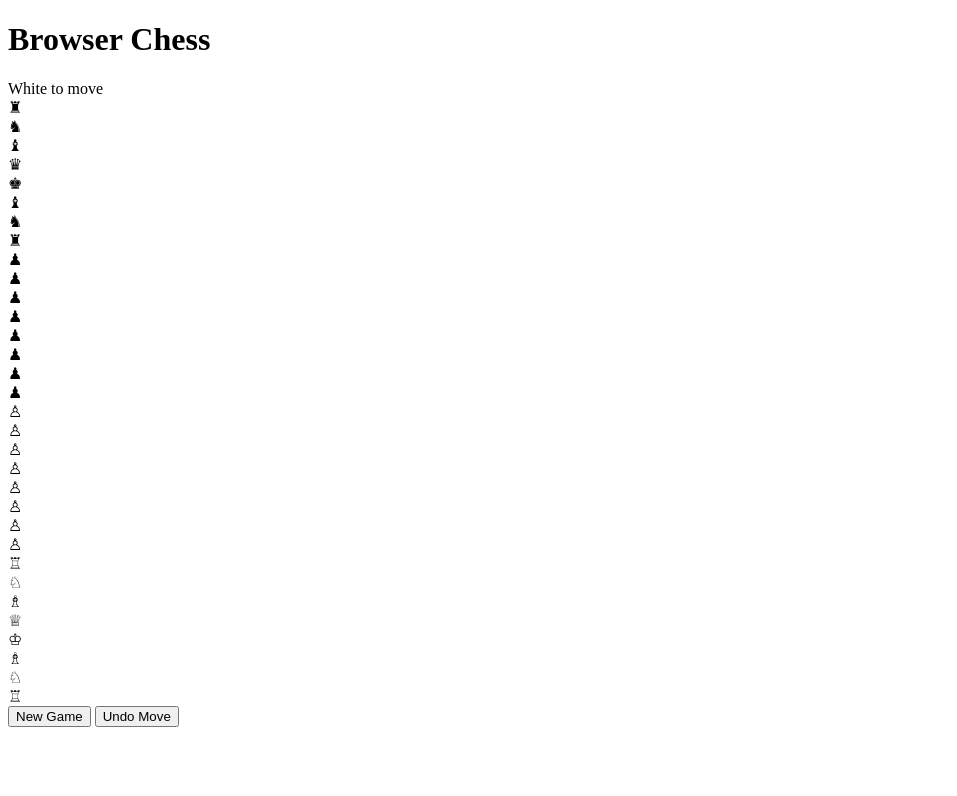
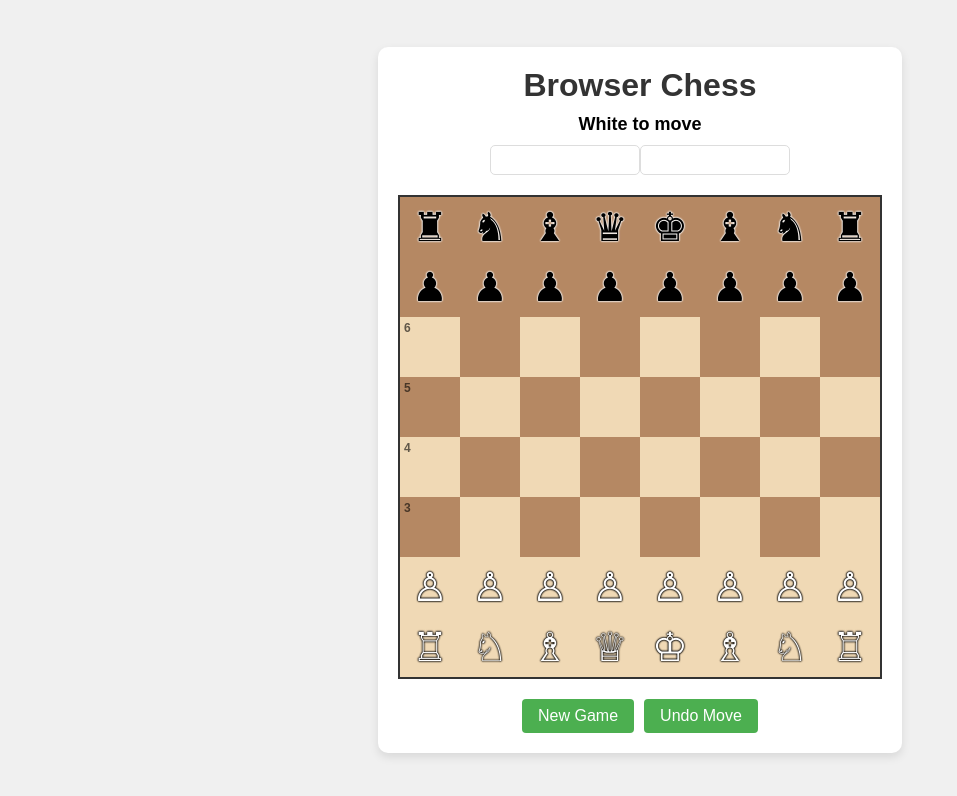
Before and after one commit to Maximooch/penguin-chess, a plain HTML site: page index.html in a window 1280 px wide. Shown: the whole page, without its empty margins (0-957 px from the left). Drawn offline with Linux system fonts and the light colour scheme.

Commit message:
fix(css): restore original style.css and append coordinates

```diff
--- a/css/style.css
+++ b/css/style.css
@@ -1,3 +1,224 @@
-/* Updated with board coordinates */
 * {
-    margin
+    margin: 0;
+    padding: 0;
+    box-sizing: border-box;
+}
+
+body {
+    font-family: 'Arial', sans-serif;
+    background-color: #f0f0f0;
+    display: flex;
+    justify-content: center;
+    align-items: center;
+    min-height: 100vh;
+}
+
+.game-container {
+    display: flex;
+    flex-direction: column;
+    align-items: center;
+    gap: 20px;
+    padding: 20px;
+    background-color: white;
+    border-radius: 10px;
+    box-shadow: 0 4px 10px rgba(0, 0, 0, 0.1);
+}
+
+.game-info {
+    text-align: center;
+}
+
+h1 {
+    margin-bottom: 10px;
+    color: #333;
+}
+
+#status {
+    font-size: 18px;
+    margin-bottom: 10px;
+    font-weight: bold;
+}
+
+#captured-pieces {
+    display: flex;
+    justify-content: space-between;
+    width: 100%;
+    margin-top: 10px;
+}
+
+.captured-area {
+    min-height: 30px;
+    display: flex;
+    flex-wrap: wrap;
+    gap: 5px;
+    padding: 5px;
+    border: 1px solid #ddd;
+    border-radius: 5px;
+    min-width: 150px;
+}
+
+.board-container {
+    position: relative;
+}
+
+#chessboard {
+    display: grid;
+    grid-template-columns: repeat(8, 60px);
+    grid-template-rows: repeat(8, 60px);
+    border: 2px solid #333;
+}
+
+.square {
+    width: 60px;
+    height: 60px;
+    display: flex;
+    justify-content: center;
+    align-items: center;
+    position: relative;
+}
+
+.white {
+    background-color: #f0d9b5;
+}
+
+.black {
+    background-color: #b58863;
+}
+
+.piece {
+    width: 100%;
+    height: 100%;
+    display: flex;
+    justify-content: center;
+    align-items: center;
+    font-size: 40px;
+    cursor: pointer;
+    z-index: 10;
+}
+
+.piece.white {
+    color: #fff;
+    text-shadow: 0 0 2px #000, 0 0 2px #000, 0 0 2px #000;
+}
+
+.piece.black {
+    color: #000;
+    text-shadow: 0 0 2px #fff, 0 0 2px #fff, 0 0 2px #fff;
+}
+
+.captured-piece {
+    font-size: 24px;
+}
+
+.highlight {
+    background-color: rgba(255, 255, 0, 0.4) !important;
+}
+
+.possible-move {
+    position: relative;
+}
+
+.possible-move::after {
+    content: '';
+    position: absolute;
+    width: 20px;
+    height: 20px;
+    background-color: rgba(0, 0, 0, 0.2);
+    border-radius: 50%;
+    z-index: 5;
+}
+
+.possible-capture {
+    position: relative;
+}
+
+.possible-capture::before {
+    content: '';
+    position: absolute;
+    width: 56px;
+    height: 56px;
+    border: 2px solid rgba(255, 0, 0, 0.6);
+    border-radius: 50%;
+    z-index: 5;
+}
+
+.controls {
+    display: flex;
+    gap: 10px;
+}
+
+button {
+    padding: 8px 16px;
+    background-color: #4CAF50;
+    color: white;
+    border: none;
+    border-radius: 4px;
+    cursor: pointer;
+    font-size: 16px;
+}
+
+button:hover {
+    background-color: #45a049;
+}
+
+@media (max-width: 600px) {
+    #chessboard {
+        grid-template-columns: repeat(8, 40px);
+        grid-template-rows: repeat(8, 40px);
+    }
+
+    .square {
+        width: 40px;
+        height: 40px;
+    }
+
+    .piece {
+        font-size: 30px;
+    }
+}
+
+/* Board coordinates (A-H, 1-8) */
+/* Rank labels on the leftmost column (top to bottom: 8 to 1) */
+#chessboard .square:nth-child(1)::before,
+#chessboard .square:nth-child(9)::before,
+#chessboard .square:nth-child(17)::before,
+#chessboard .square:nth-child(25)::before,
+#chessboard .square:nth-child(33)::before,
+#chessboard .square:nth-child(41)::before,
+#chessboard .square:nth-child(49)::before,
+#chessboard .square:nth-child(57)::before {
+    position: absolute;
+    left: 4px;
+    top: 4px;
+    font-size: 12px;
+    font-weight: 600;
+    color: rgba(0, 0, 0, 0.6);
+    pointer-events: none;
+}
+#chessboard .square:nth-child(1)::before { content: "8"; }
+#chessboard .square:nth-child(9)::before { content: "7"; }
+#chessboard .square:nth-child(17)::before { content: "6"; }
+#chessboard .square:nth-child(25)::before { content: "5"; }
+#chessboard .square:nth-child(33)::before { content: "4"; }
+#chessboard .square:nth-child(41)::before { content: "3"; }
+#chessboard .square:nth-child(49)::before { content: "2"; }
+#chessboard .square:nth-child(57)::before { content: "1"; }
+
+/* File labels on the bottom row (left to right: a to h) */
+#chessboard .square:nth-child(n+57)::after {
+    position: absolute;
+    right: 4px;
+    bottom: 4px;
+    font-size: 12px;
+    font-weight: 600;
+    color: rgba(0, 0, 0, 0.6);
+    pointer-events: none;
+}
+#chessboard .square:nth-child(57)::after { content: "a"; }
+#chessboard .square:nth-child(58)::after { content: "b"; }
+#chessboard .square:nth-child(59)::after { content: "c"; }
+#chessboard .square:nth-child(60)::after { content: "d"; }
+#chessboard .square:nth-child(61)::after { content: "e"; }
+#chessboard .square:nth-child(62)::after { content: "f"; }
+#chessboard .square:nth-child(63)::after { content: "g"; }
+#chessboard .square:nth-child(64)::after { content: "h"; }
```
